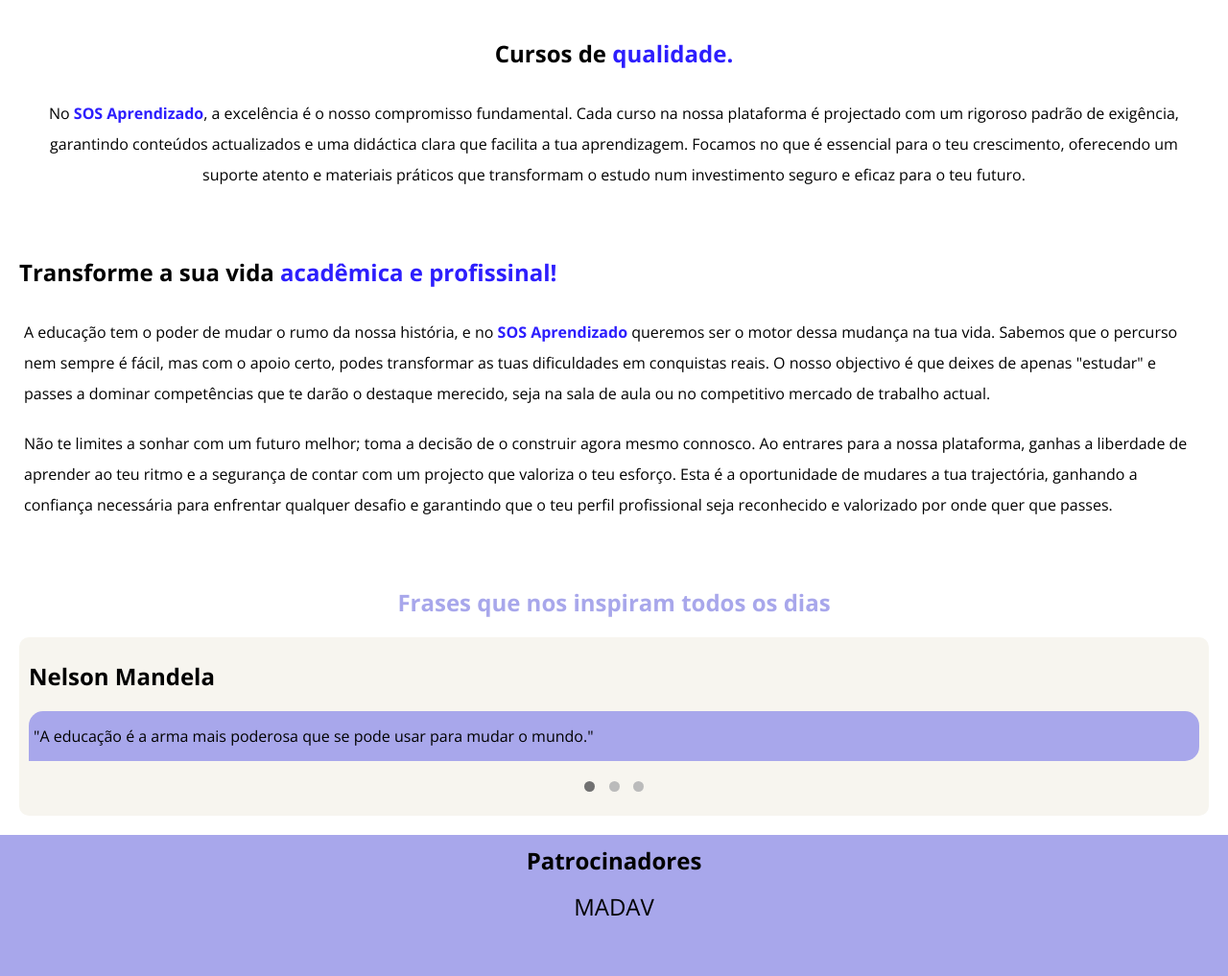
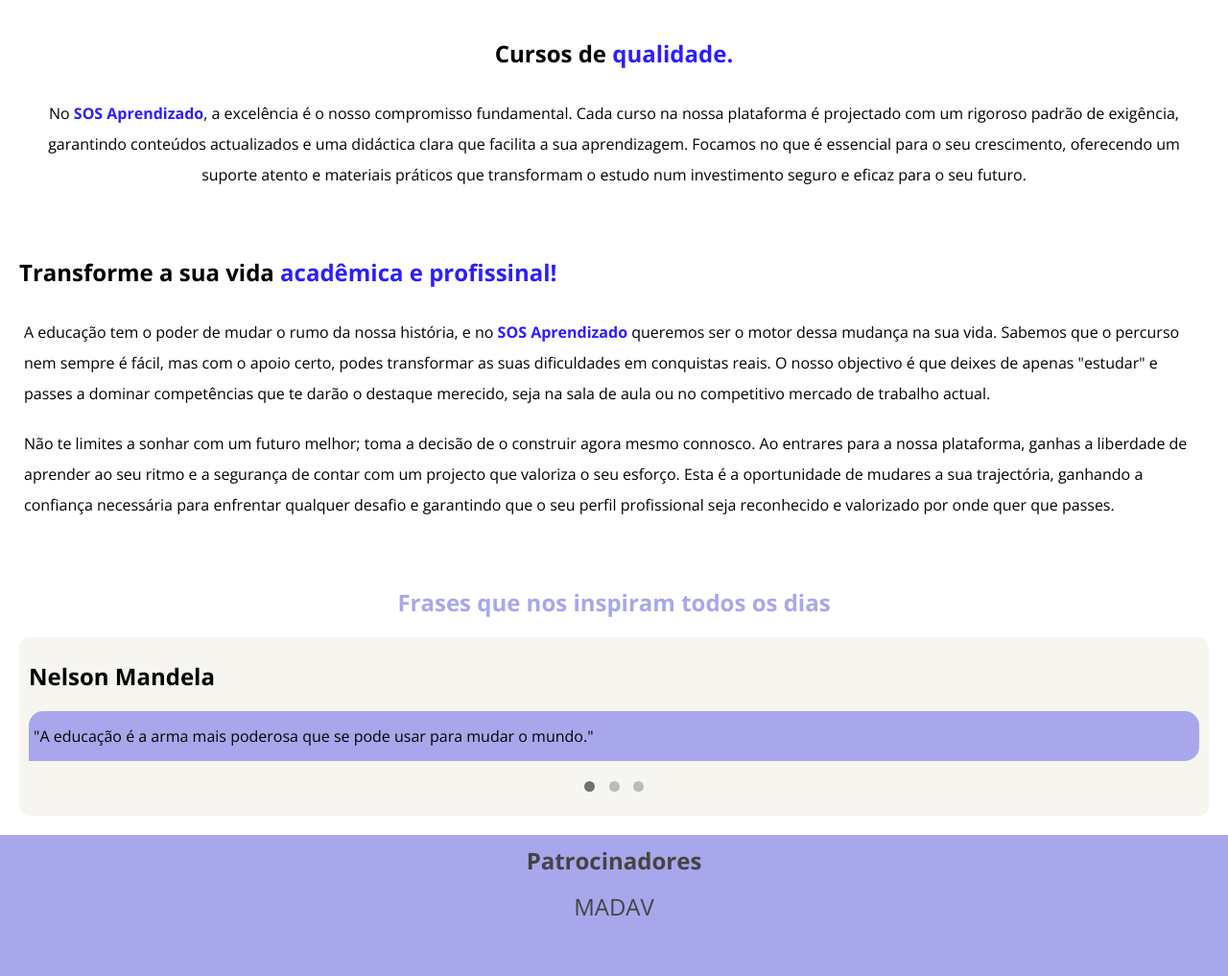
Before and after one commit to vitucho6/Sos-Aprendizado, a plain HTML site: page index.html in a window 1280 px wide. Shown: the part 500-1517 px from the top of the page at 96% size. Drawn offline with nearby package versions, Linux system fonts and the light colour scheme.

Commit message:
actualizei

```diff
--- a/estilos/index.css
+++ b/estilos/index.css
@@ -249,7 +249,7 @@
     background-color: var(--texto-span);
     height: 150px;
     text-align: center;
-    color: rgb(0, 0, 0);
+    color: rgb(68, 68, 68);
     padding: 10px;
 }
 
--- a/index.html
+++ b/index.html
@@ -38,7 +38,7 @@
         <section id="sobre">
                     <div class="conteudo">
                         <h1>Cursos de <span>qualidade.</span></h1>
-                        <p>No <span><strong>SOS Aprendizado</strong></span>, a excelência é o nosso compromisso fundamental. Cada curso na nossa plataforma é projectado com um rigoroso padrão de exigência, garantindo conteúdos actualizados e uma didáctica clara que facilita a tua aprendizagem. Focamos no que é essencial para o teu crescimento, oferecendo um suporte atento e materiais práticos que transformam o estudo num investimento seguro e eficaz para o teu futuro.</p>
+                        <p>No <span><strong>SOS Aprendizado</strong></span>, a excelência é o nosso compromisso fundamental. Cada curso na nossa plataforma é projectado com um rigoroso padrão de exigência, garantindo conteúdos actualizados e uma didáctica clara que facilita a sua aprendizagem. Focamos no que é essencial para o seu crescimento, oferecendo um suporte atento e materiais práticos que transformam o estudo num investimento seguro e eficaz para o seu futuro.</p>
                     </div>
                     <div class="image">
 
@@ -47,8 +47,8 @@
         <section>
                     <div class="conteudo">
                         <h1 id="trans">Transforme a sua vida <span>acadêmica e profissinal!</span></h1>
-                        <p>A educação tem o poder de mudar o rumo da nossa história, e no <span><strong>SOS Aprendizado</strong></span> queremos ser o motor dessa mudança na tua vida. Sabemos que o percurso nem sempre é fácil, mas com o apoio certo, podes transformar as tuas dificuldades em conquistas reais. O nosso objectivo é que deixes de apenas "estudar" e passes a dominar competências que te darão o destaque merecido, seja na sala de aula ou no competitivo mercado de trabalho actual.</p>
-                        <p>Não te limites a sonhar com um futuro melhor; toma a decisão de o construir agora mesmo connosco. Ao entrares para a nossa plataforma, ganhas a liberdade de aprender ao teu ritmo e a segurança de contar com um projecto que valoriza o teu esforço. Esta é a oportunidade de mudares a tua trajectória, ganhando a confiança necessária para enfrentar qualquer desafio e garantindo que o teu perfil profissional seja reconhecido e valorizado por onde quer que passes.</p>
+                        <p>A educação tem o poder de mudar o rumo da nossa história, e no <span><strong>SOS Aprendizado</strong></span> queremos ser o motor dessa mudança na sua vida. Sabemos que o percurso nem sempre é fácil, mas com o apoio certo, podes transformar as suas dificuldades em conquistas reais. O nosso objectivo é que deixes de apenas "estudar" e passes a dominar competências que te darão o destaque merecido, seja na sala de aula ou no competitivo mercado de trabalho actual.</p>
+                        <p>Não te limites a sonhar com um futuro melhor; toma a decisão de o construir agora mesmo connosco. Ao entrares para a nossa plataforma, ganhas a liberdade de aprender ao seu ritmo e a segurança de contar com um projecto que valoriza o seu esforço. Esta é a oportunidade de mudares a sua trajectória, ganhando a confiança necessária para enfrentar qualquer desafio e garantindo que o seu perfil profissional seja reconhecido e valorizado por onde quer que passes.</p>
                     </div>
                     <div class="image">
 
```
